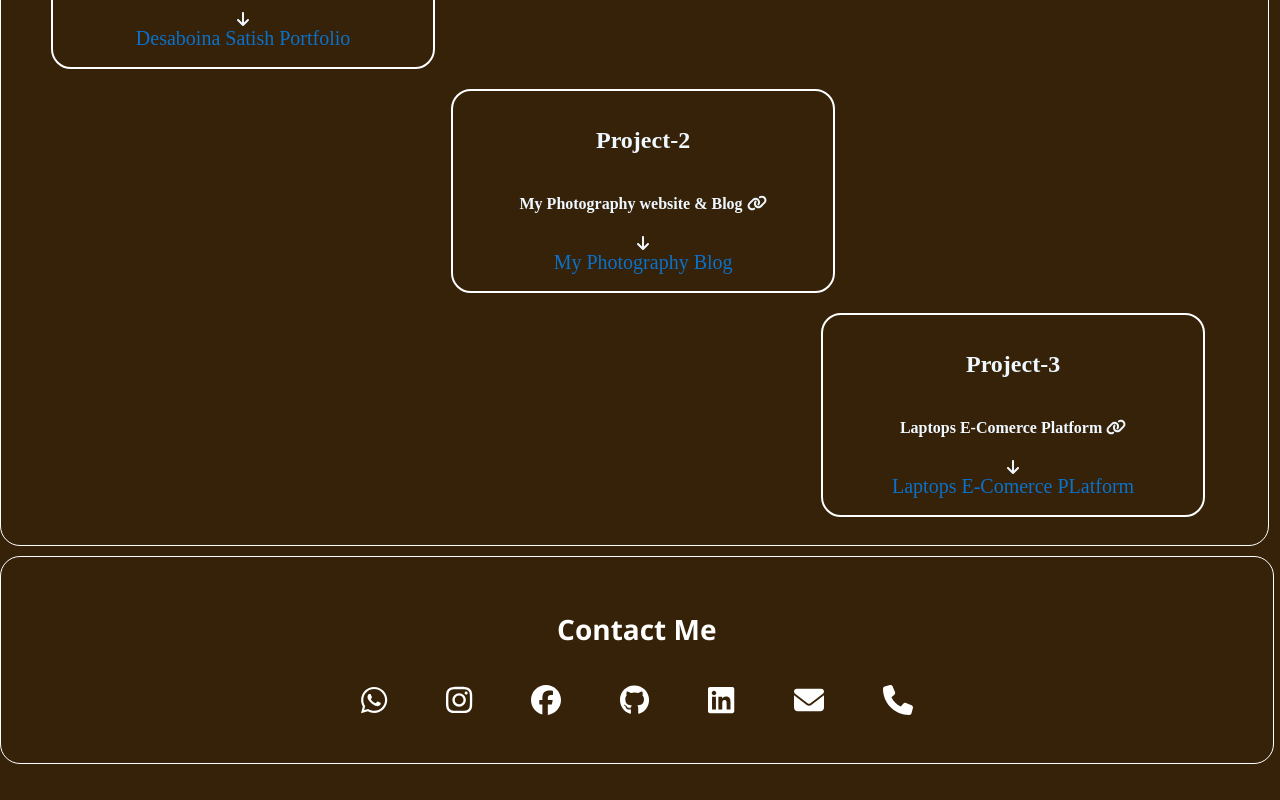
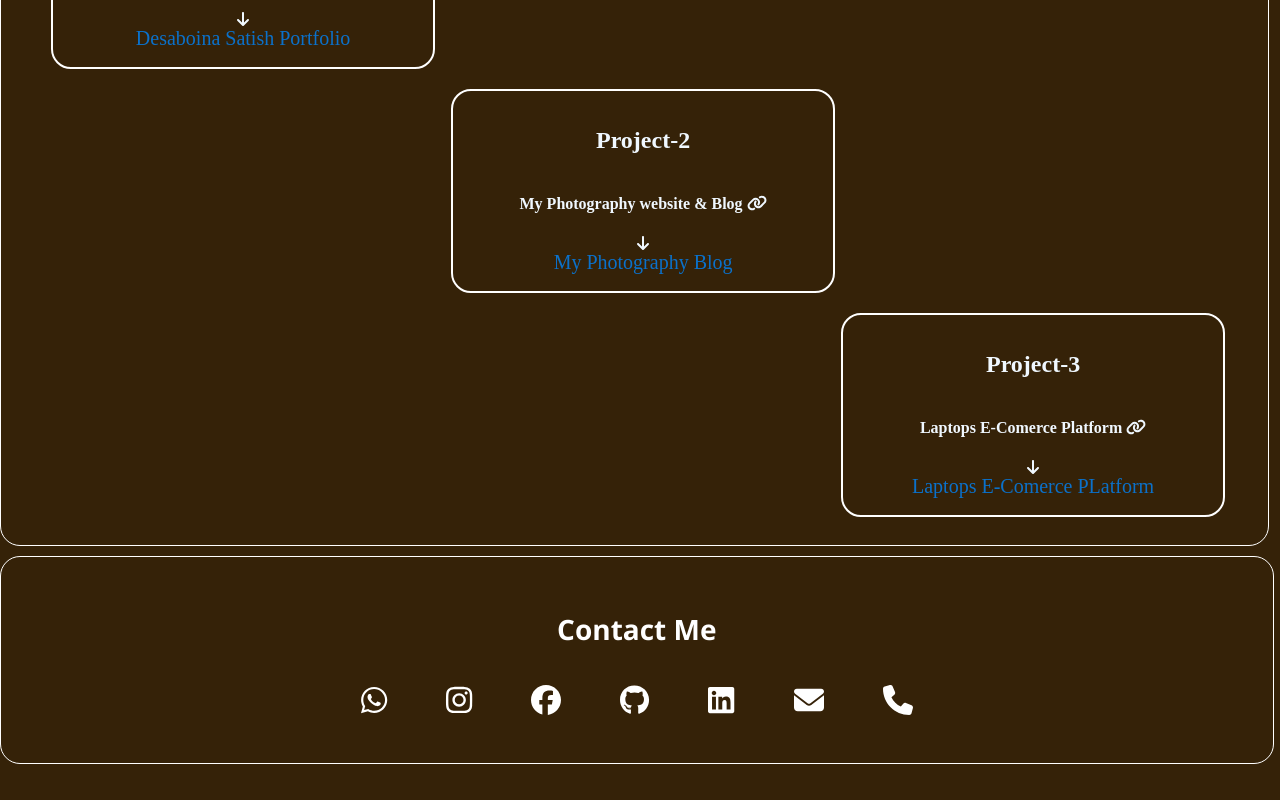
Before and after one commit to DSATHISH327/Satish_portfolio, a React (Vite) app: page / in a window 1280 px wide. Shown: the part 860-1660 px from the top of the page. Built offline with nearby package versions, Linux system fonts and the light colour scheme.

Commit message:
one last commit

```diff
--- a/src/Projects.css
+++ b/src/Projects.css
@@ -48,7 +48,7 @@
     color: aliceblue;
     border-radius: 20px;
     border: 2px solid white;
-    margin: 20px 0px 10px 820px;
+    margin: 20px 0px 10px 840px;
     background-color: #352208;
 }
 .project1:hover{
```
